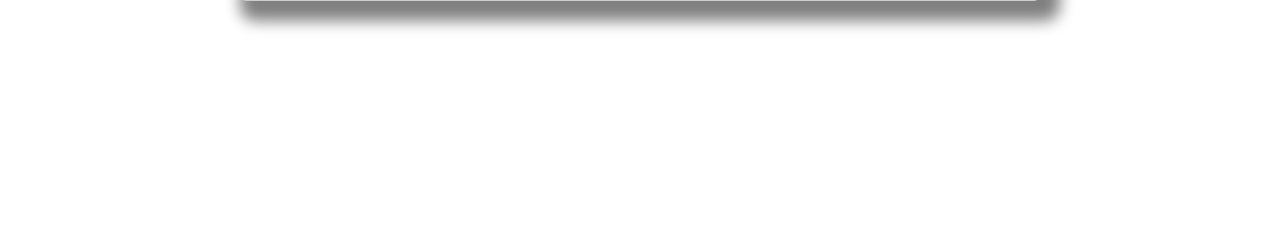
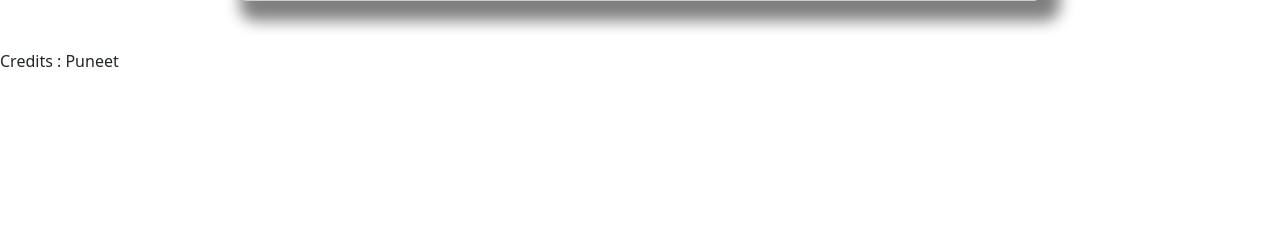
Before and after one commit to shivam030303/ResumeGenerator, a Django app: page /accounts/login/ in a window 1280 px wide. Shown: the part 562-800 px from the top of the page. Run offline with Django 3.2, Linux system fonts and the light colour scheme; some libraries are stand-ins or nearby versions.

Commit message:
Updating the Base.html with footer and other stuff

```diff
--- a/templates/base.html
+++ b/templates/base.html
@@ -217,5 +217,8 @@
 {% block body %}
 
 {% endblock %}
+    <footer>
+  <p>Credits : Puneet<br> </p>
+</footer>
 </body>
 </html>
```
